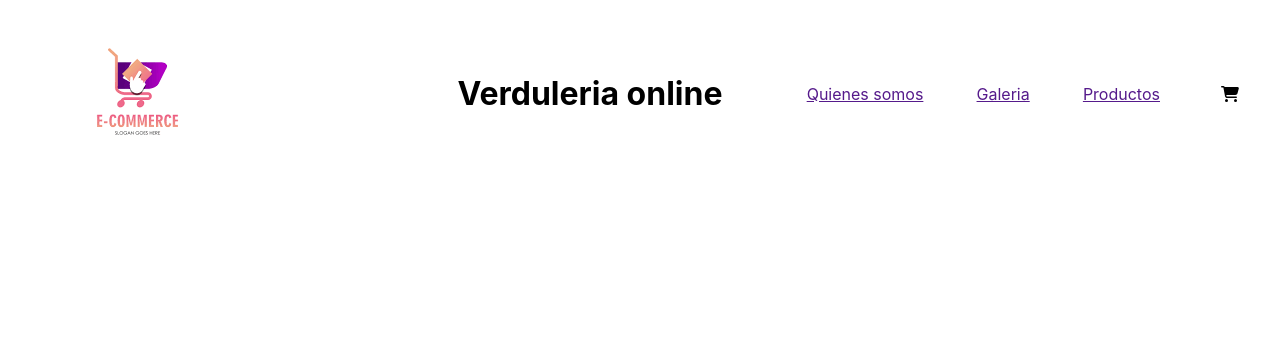
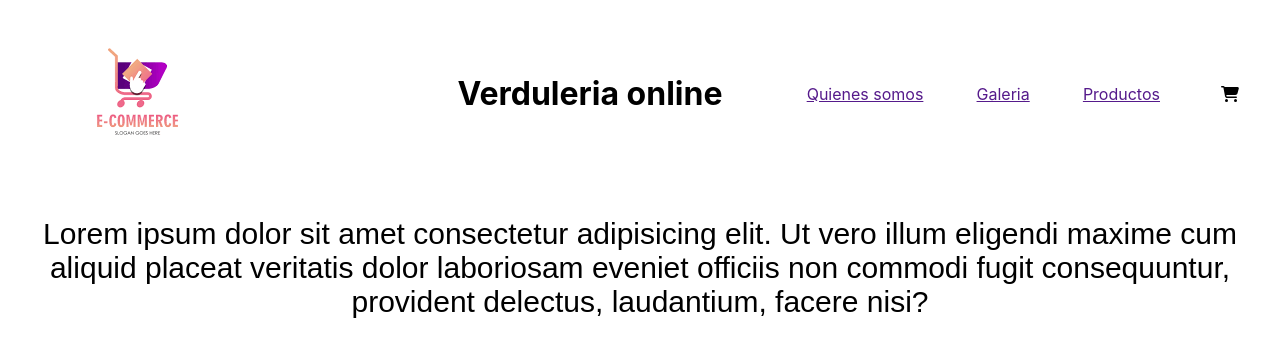
Before and after one commit to marto2508/proyecto1MartinCalogero, a React (Create React App) app in the folder proyecto1/: page / in a window 1280 px wide. Shown: the top 356 px of the page. Built offline with nearby package versions, Linux system fonts and the light colour scheme.

Commit message:
se agrego componente itemListoContainer

```diff
--- a/proyecto1/src/App.js
+++ b/proyecto1/src/App.js
@@ -1,15 +1,18 @@
 import logo from './logo.svg';
 import './App.css';
 import NavBars from './components/header/NavBars'
-
+import ItemListContainer from './components/header/ItemListContainer'
 
 
 const App = () => {
   return (
-   <NavBars />
-
-
+   <>
+    <NavBars />
+    <ItemListContainer/>
+  </>
   );
 }
 
+
+
 export default App;
--- /dev/null
+++ b/proyecto1/src/components/header/ItemListContainer.js
@@ -0,0 +1,25 @@
+import { fontFamily, fontSize } from "@mui/system";
+
+const ItemListContainer = () => {
+    return(
+        <div>
+            <p style={stylesItem.texto} className="texto">Lorem ipsum dolor sit amet consectetur adipisicing elit. Ut vero illum eligendi maxime cum aliquid placeat veritatis dolor laboriosam eveniet officiis non commodi fugit consequuntur, provident delectus, laudantium, facere nisi?</p>
+        </div>
+    )
+
+}
+
+
+export default ItemListContainer;
+
+
+const stylesItem = {
+
+texto: {
+    fontSize:'30px',
+    fontFamily:'arial',
+    textAlign: 'center',
+
+}
+
+}
```
Also changed, not shown: proyecto1/src/components/header/Header.css (deleted, +0 -19 lines).
